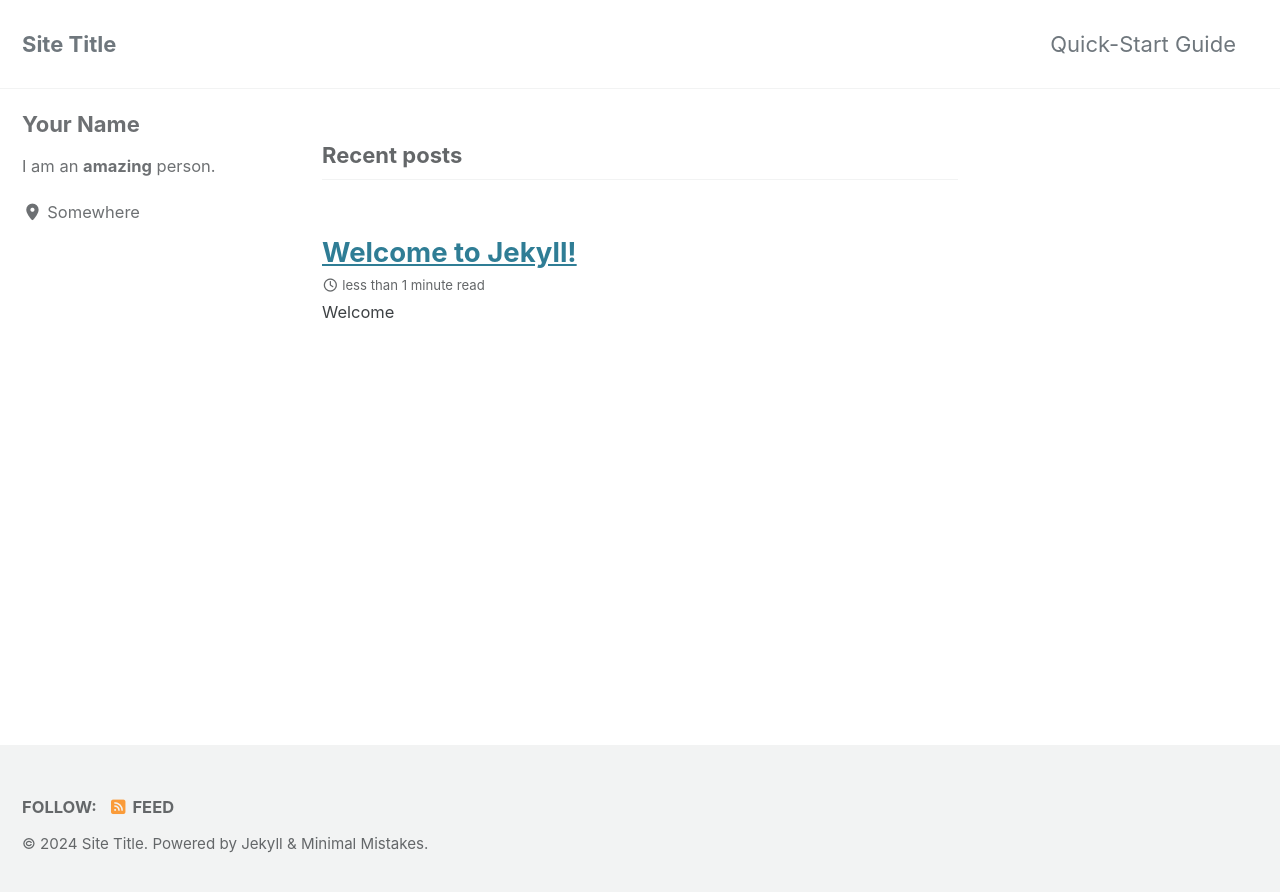
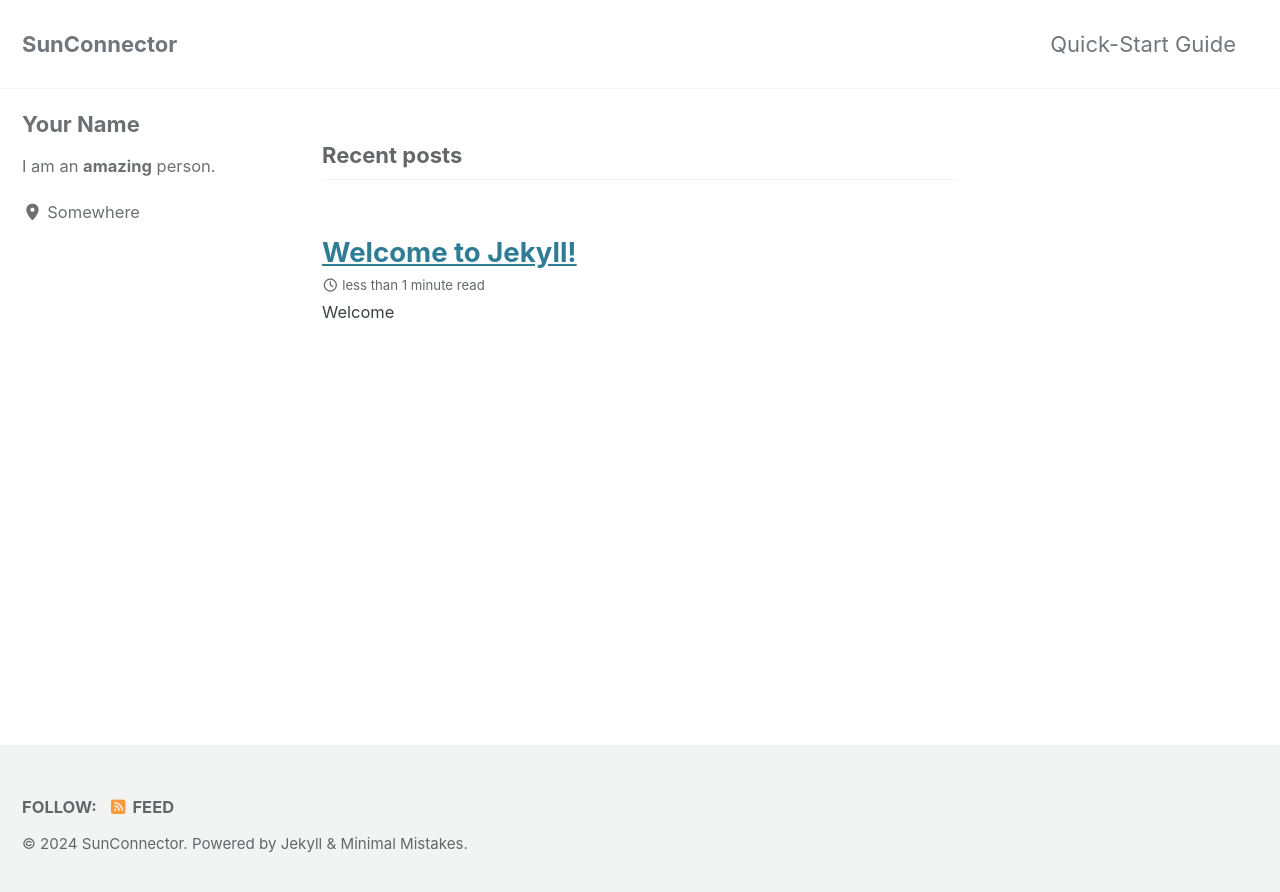
Before and after one commit to sunconnector/sunconnector.github.io, a Jekyll site: the page built from index.html, in a window 1280 px wide. Shown: the top 892 px of the page. Built offline with Jekyll 4.4.1, drawn with Linux system fonts in a browser that asks for light colours; cached includes are drawn as plain includes; the list of posts is cut into pages by our own code.

Commit message:
Update _config.yml

```diff
--- a/_config.yml
+++ b/_config.yml
@@ -17,10 +17,10 @@ minimal_mistakes_skin    : "default" # "air", "aqua", "contrast", "dark", "dirt"
 # Site Settings
 locale                   : "en-US"
 rtl                      : # true, false (default) # turns direction of the page into right to left for RTL languages
-title                    : "Site Title"
+title                    : "SunConnector"
 title_separator          : "-"
 subtitle                 : # site tagline that appears below site title in masthead
-name                     : "Your Name"
+name                     : "SunConnector"
 description              : "An amazing website."
 url                      : # the base hostname & protocol for your site e.g. "https://mmistakes.github.io"
 baseurl                  : # the subpath of your site, e.g. "/blog"
```
